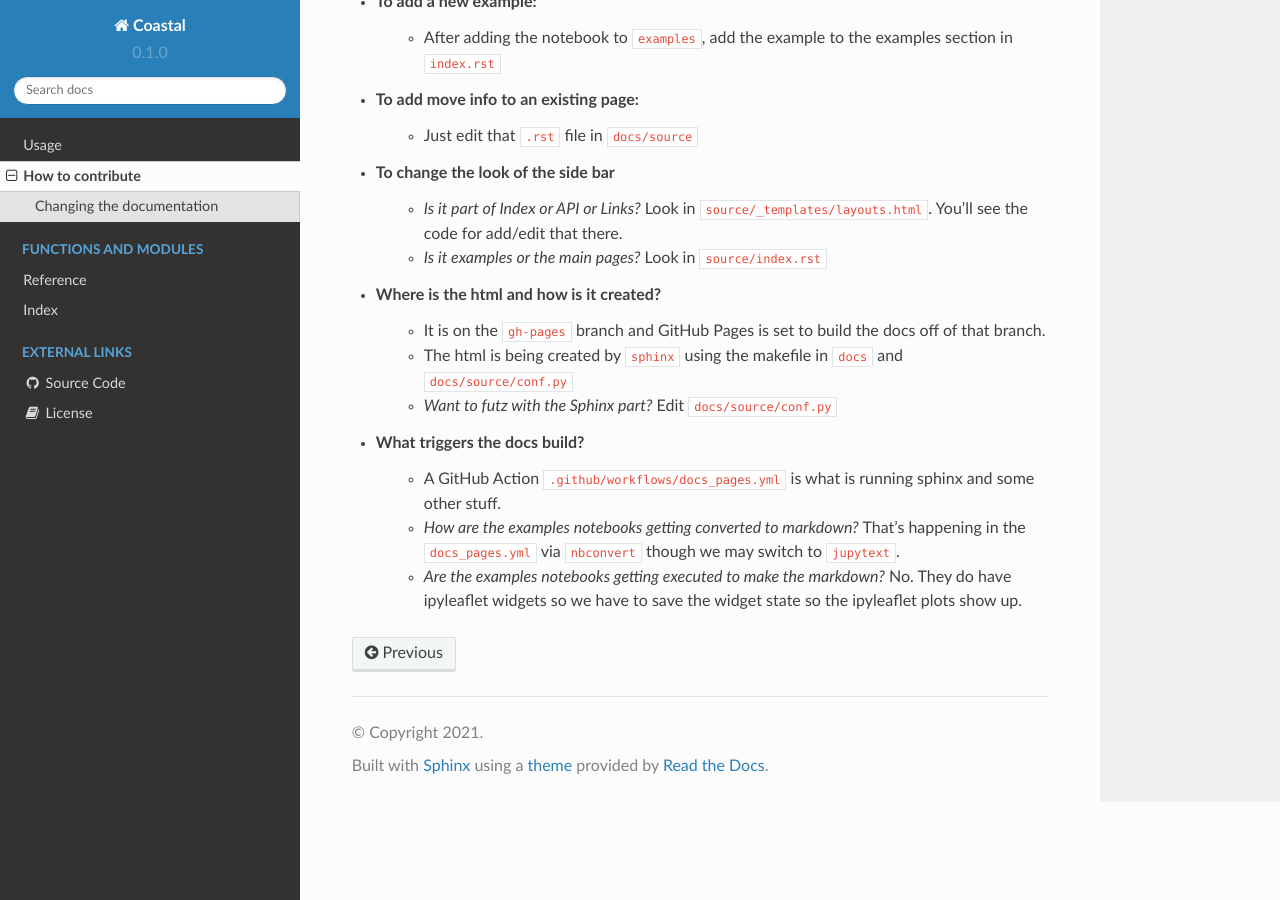
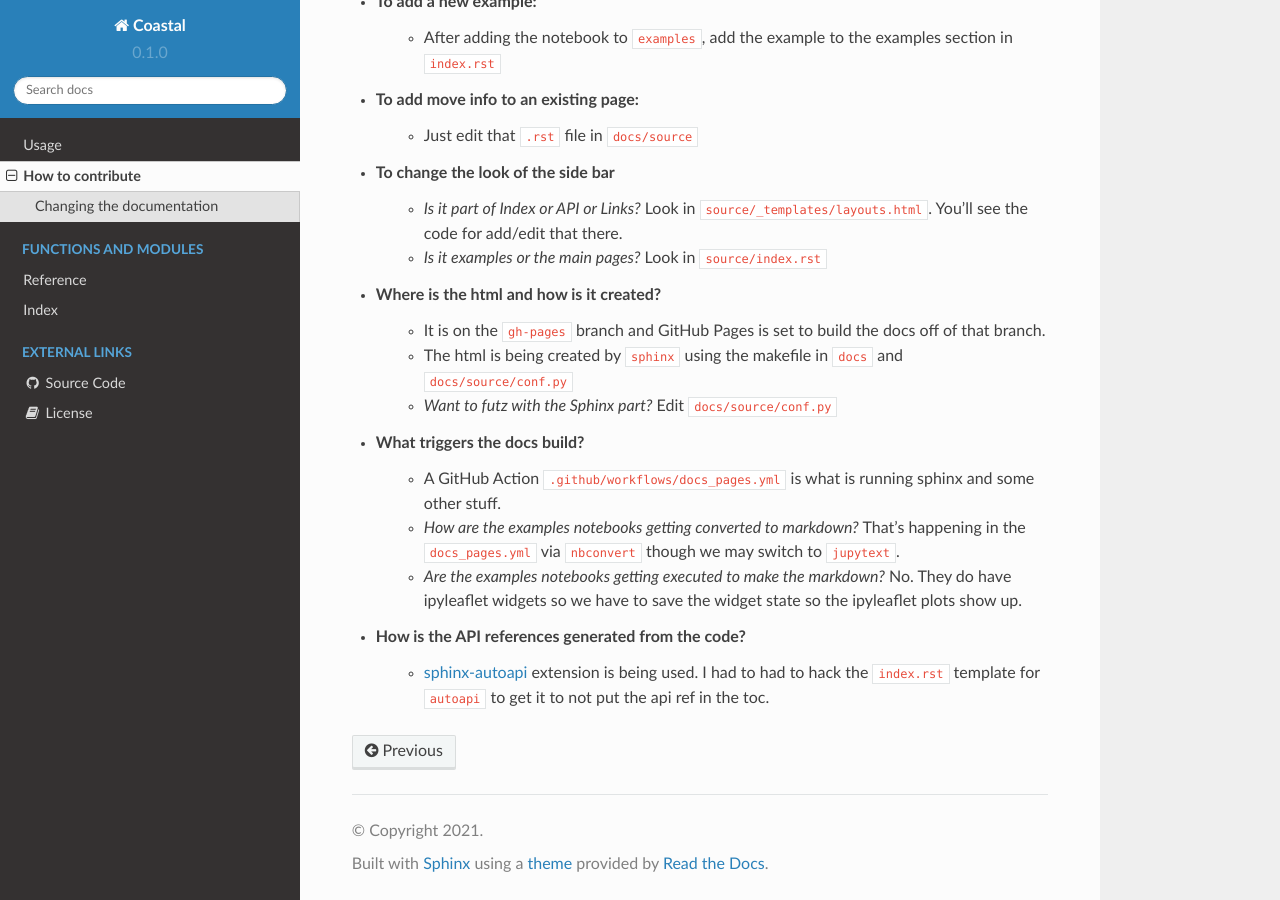
Before and after one commit to ICESAT-2HackWeek/coastal_topobathy, a Sphinx documentation site: the page built from docs/source/contribute.rst, in a window 1280 px wide and 900 px high, scrolled down 886 px. Built offline with Sphinx 7.4.7 and the Read the Docs theme 2.0.0, drawn with Linux system fonts in a browser that asks for light colours; pages that are not in the unit, such as notebooks, are missing from menus.

Commit message:
Update contribute.rst

```diff
--- a/docs/source/contribute.rst
+++ b/docs/source/contribute.rst
@@ -32,3 +32,5 @@ If you want to edit the documentation layout. Here is what you need to know. Eve
     * A GitHub Action  ``.github/workflows/docs_pages.yml`` is what is running sphinx and some other stuff.
     * *How are the examples notebooks getting converted to markdown?* That's happening in the ``docs_pages.yml`` via ``nbconvert`` though we may switch to ``jupytext``.
     * *Are the examples notebooks getting executed to make the markdown?* No. They do have ipyleaflet widgets so we have to save the widget state so the ipyleaflet plots show up.
+* How is the API references generated from the code?
+    * `sphinx-autoapi <https://sphinx-autoapi.readthedocs.io/>`_ extension is being used. I had to had to hack the ``index.rst`` template for ``autoapi`` to get it to not put the api ref in the toc.
```
